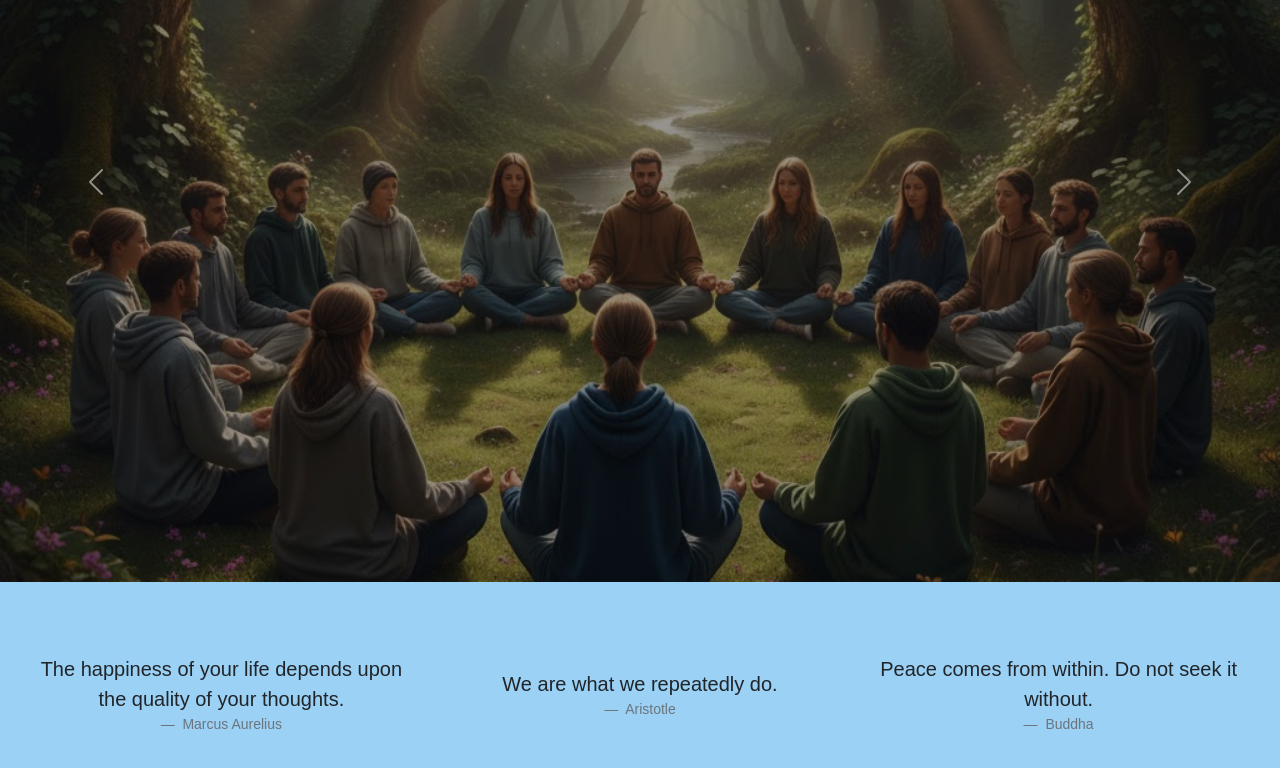
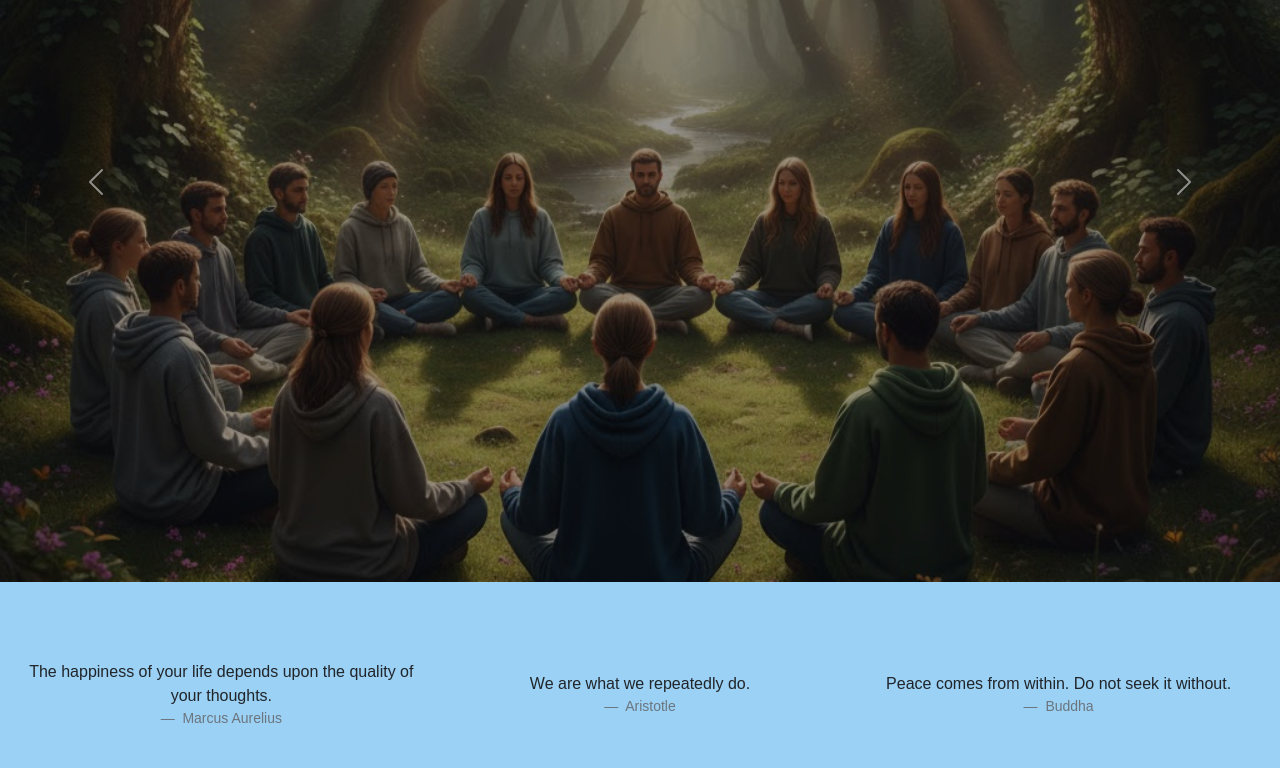
Before and after one commit to Rdrizzla/mental-health-awareness, a plain HTML site: page index.html in a window 1280 px wide. Shown: the part 1786-2554 px from the top of the page. Drawn offline with nearby package versions, Linux system fonts and the light colour scheme; a web font is replaced by a local one.

Commit message:
Alter <p> font size

```diff
--- a/assets/css/styles.css
+++ b/assets/css/styles.css
@@ -14,6 +14,10 @@ body {
     margin: 0;
     padding: 0;
     font-family: var(--primary-font);
+}
+
+body p {
+    font-size: 16px;
 }
 
 #header {
```
